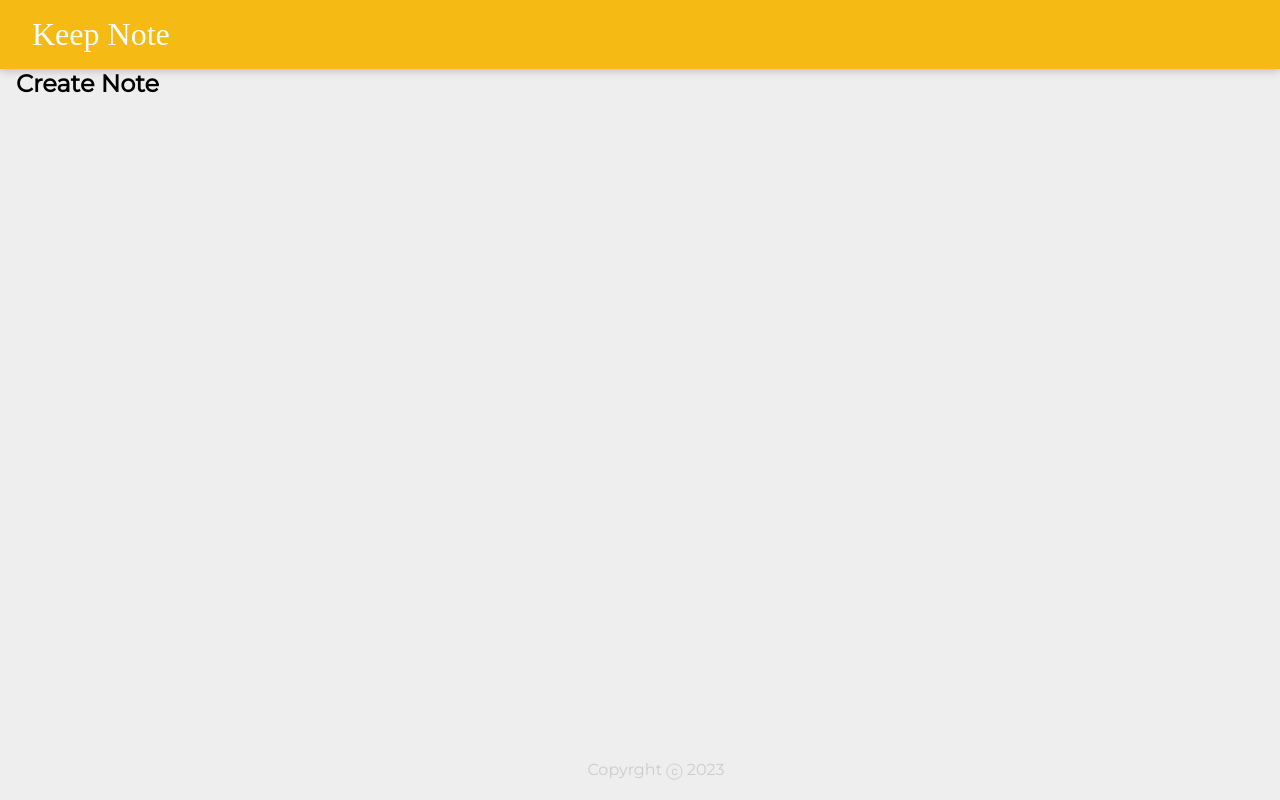
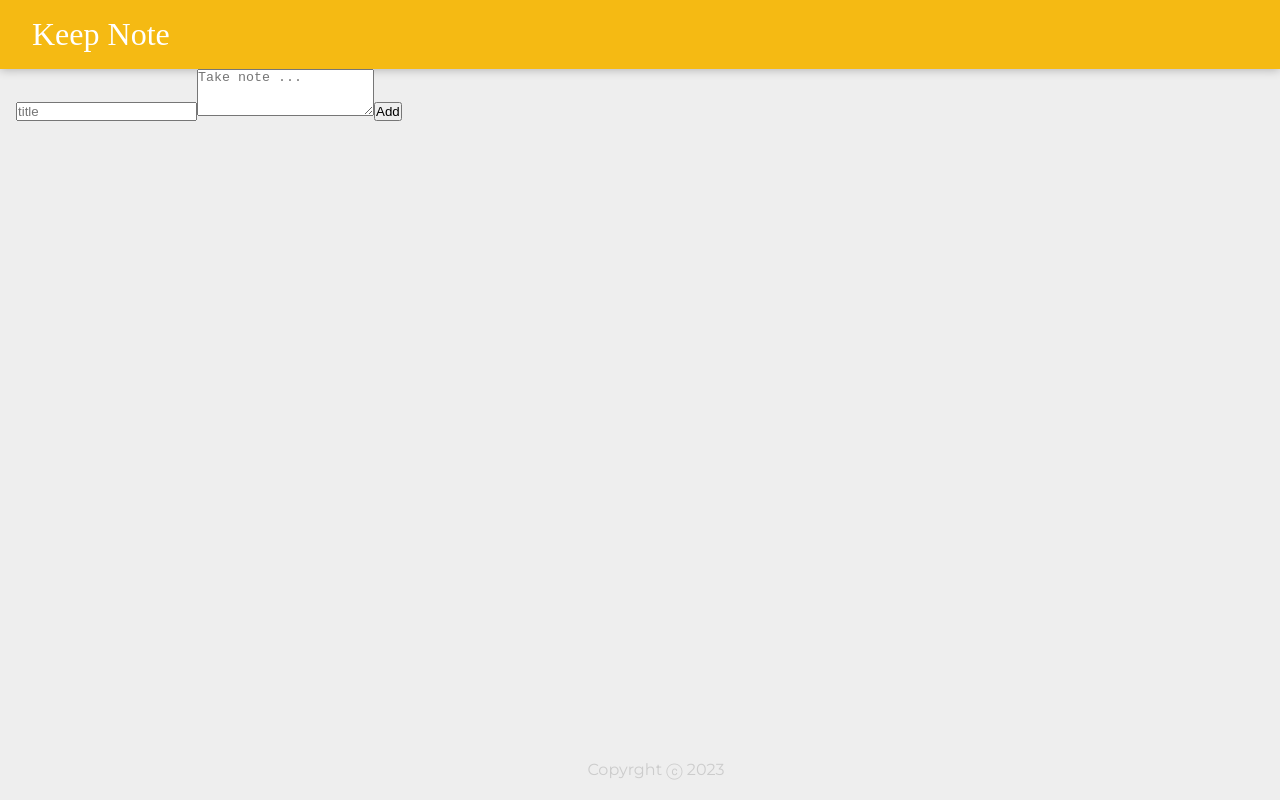
Before and after one commit to CiscoMerchan/keep_note_with_reactjs, a React (Create React App) app: page / in a window 1280 px wide. Built offline with nearby package versions, Linux system fonts and the light colour scheme; a web font is replaced by a local one.

Commit message:
CreateNote  component add into App

```diff
--- a/src/components/App.jsx
+++ b/src/components/App.jsx
@@ -1,13 +1,12 @@
 import React from "react";
 import Header from "./Header";
 import Footer from "./Footer";
+import CreateNote from "./CreateNote";
 function App(){
     return(
     <>
     <Header />
-        <di>
-            <h2>Create Note</h2>
-        </di>
+        <CreateNote />
 
 
     <Footer />
```
